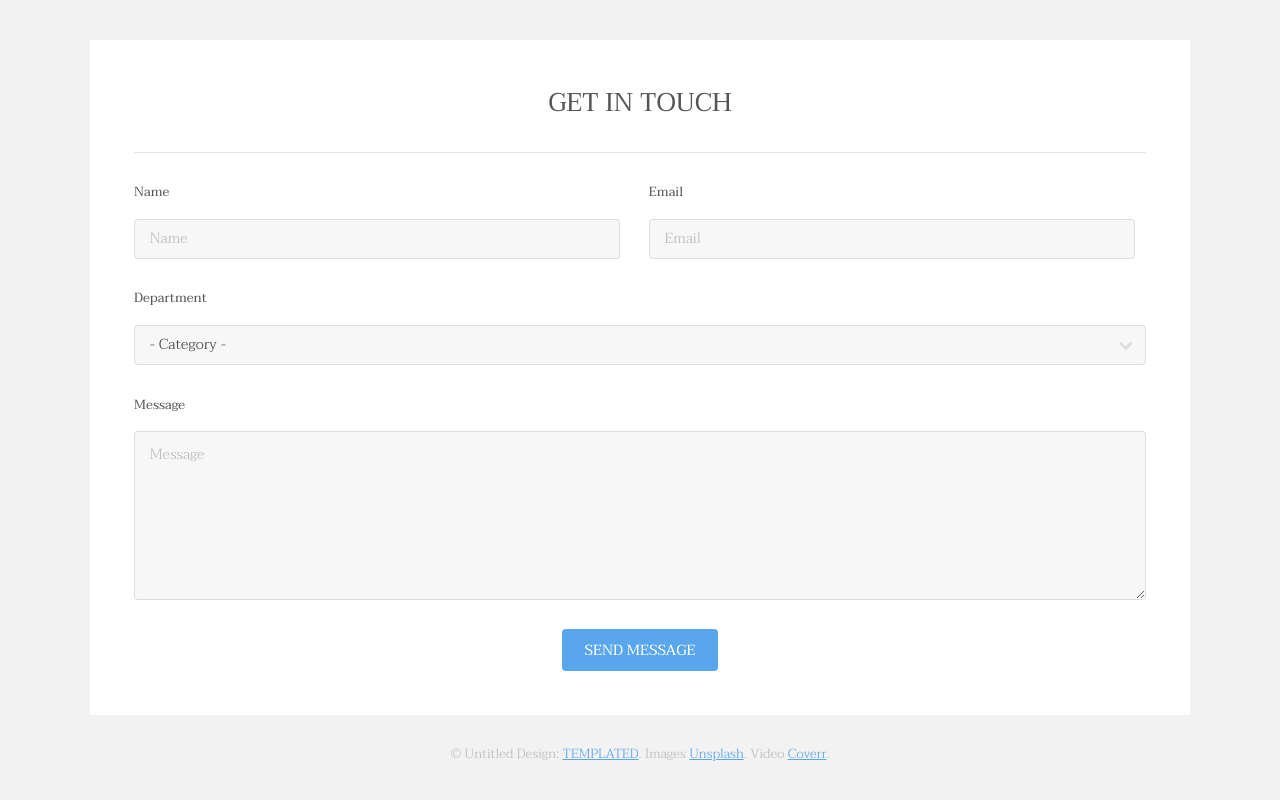
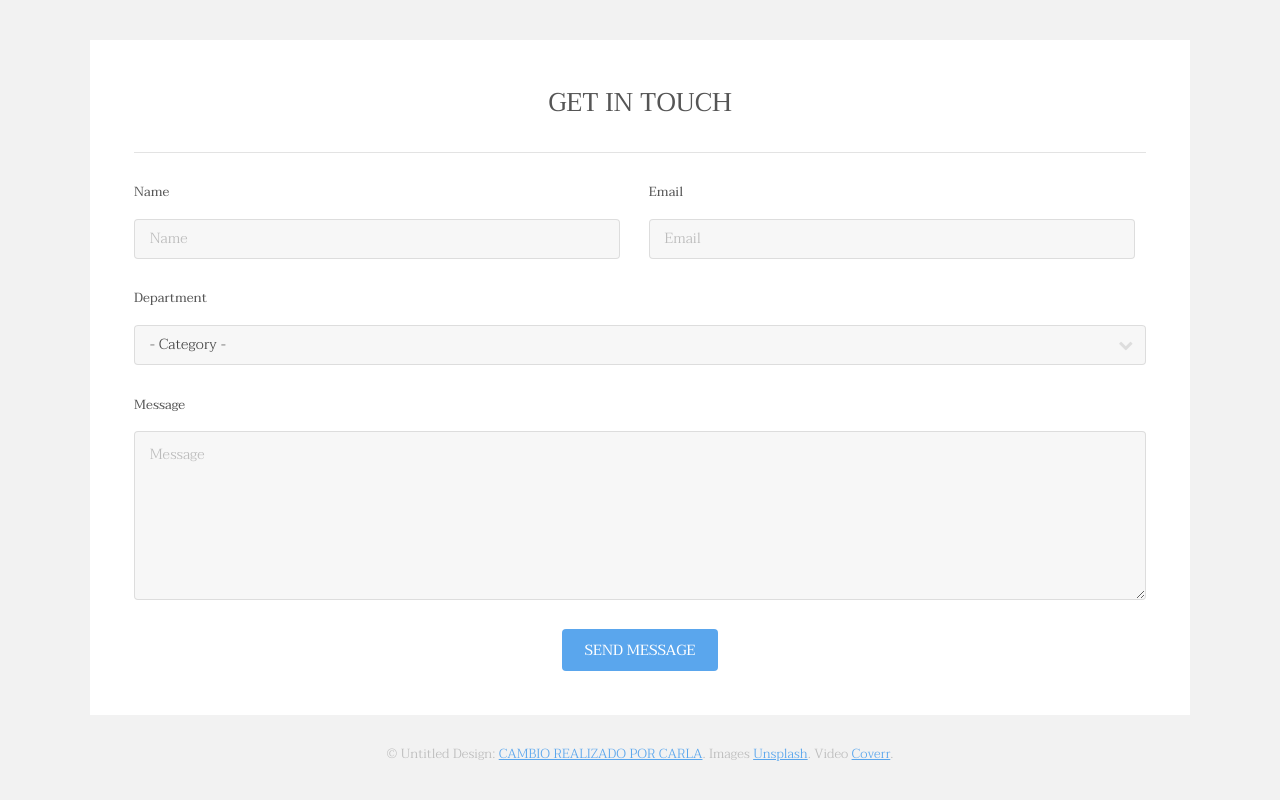
Before and after one commit to carla87571/04_REP_METROPOLITA, a plain HTML site: page index.html in a window 1280 px wide. Shown: the part 3231-4031 px from the top of the page. Drawn offline with Linux system fonts and the light colour scheme.

Commit message:
cambios en el pie de página por CARLA

```diff
--- a/index.html
+++ b/index.html
@@ -194,7 +194,7 @@
 						</div>
 					</section>
 					<div class="copyright">
-						&copy; Untitled Design: <a href="https://templated.co/">TEMPLATED</a>. Images <a href="https://unsplash.com/">Unsplash</a>. Video <a href="http://coverr.co/">Coverr</a>.
+						&copy; Untitled Design: <a href="https://templated.co/">CAMBIO REALIZADO POR CARLA</a>. Images <a href="https://unsplash.com/">Unsplash</a>. Video <a href="http://coverr.co/">Coverr</a>.
 					</div>
 				</div>
 			</footer>
```
